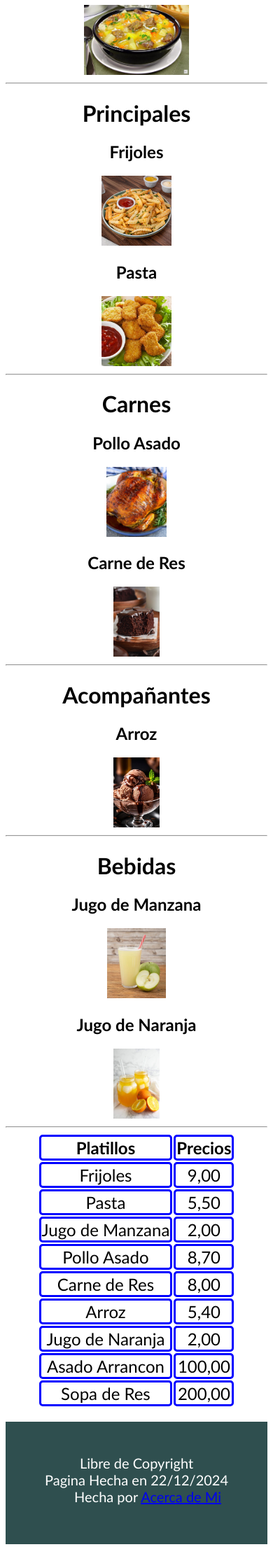
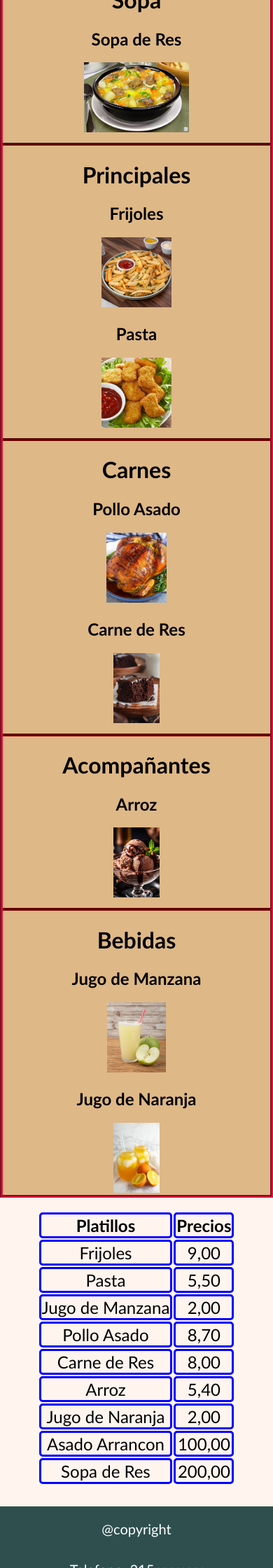
Before and after one commit to factor-rgb/coder-60095-RaulVieira, a Django app: a page that uses src/core/templates/core/base.html in a window 390 px wide. Shown: the part 960-3200 px from the top of the page at 70% size. Run offline with Django 5.2, Linux system fonts and the light colour scheme; data comes from the database, SQL or seed files in the repository; both versions use the stored data as it was after the commit.

Commit message:
style(menu): add new menu style, better footer, compatibility with phones

```diff
--- a/src/core/static/style.css
+++ b/src/core/static/style.css
@@ -1,6 +1,8 @@
 body {
     font-family: 'Gill Sans', 'Gill Sans MT', Calibri, 'Trebuchet MS', sans-serif;
     text-align: center;
+    background-color: seashell;
+    margin: 0px;
 }
 
 button {
@@ -9,47 +11,49 @@ button {
     cursor: pointer;
     padding: 10px 30px;
     border-radius: 28px;
-    background-color: aqua;
-    color: black;
+    background-color: navy;
+    color: white;
 }
 
 button:hover {
-    background-color: darkblue;
-    color: white;
+    background-color: yellow;
+    color: black;
 }
 
 header {
     background-image: url(mesa.webp);
     background-size: cover;
-    color: gold;
+    color: orange;
     padding: 2rem 1rem;
 }
 
 header h1 {
+    font-family: 'Franklin Gothic Medium', 'Arial Narrow', Arial, sans-serif;
     cursor: default;
     font-size: 4rem;
 }
 
+hr {
+    margin: 12px;
+    margin-right: 0px;
+    margin-left: 0px;
+    border-style: groove;
+    border-color: darkred;
+    border-width: 2px;
+}
+
 footer {
-    margin-top: 20px;
+    margin-top: 30px;
     height: 175px;
     font-size: 20px;
     background-color: darkslategray;
     color: white;
+    display: grid;
+
 }
 
 footer p {
-    float: left;
-    text-align: right;
-    margin-top: 75px;
-    margin-left: 1rem;
-}
-
-footer ul {
-    margin-top: 0px;
-    margin-right: 10px;
-    float: right;
-    list-style: none;
+    height: 10px;
 }
 
 form input {
@@ -96,8 +100,23 @@ table td {
     font-size: 1.5rem;
 }
 
-#datos {
-    float: left;
-    margin-top: 47px;
-    list-style: none;
+.menu {
+    background-color: burlywood;
+    border: 4px;
+    border-color: crimson;
+    border-style: groove;
 }
+
+@media (max-width: 450px) {
+    header {
+        background-image: url(mesa.webp);
+        background-size: cover;
+        color: orange;
+        padding: 2rem 1rem;
+        height: 500px;
+    }
+
+    header button {
+        margin-top: 16px;
+    }
+}
--- a/src/core/templates/core/base.html
+++ b/src/core/templates/core/base.html
@@ -32,17 +32,9 @@
     {% endblock content %}
     {% block footer %}
     <footer>
-        <ul id="datos">
-            <li>Libre de Copyright</p>
-            <li>Pagina Hecha en 22/12/2024</p>
-            <li>Hecha por <a href="{% url 'core:about' %}">Acerca de Mi</a></p>
-        </ul>
-        <ul>
-            <h4>Cosas a tener en cuenta</h4>
-            <li>Pagina en Desarrolo</li>
-            <li>No Enviar Spam</li>
-            <li>Solo son Ejemplos</li>
-        </ul>
+        <p>@copyright</p>
+        <p>Telefono: 315 xxx xxx</p>
+        <p>whassap +57 315 xxx xxx</p>
     </footer>
     {% endblock footer %}
 </body>
--- a/src/core/templates/core/menu_list.html
+++ b/src/core/templates/core/menu_list.html
@@ -3,6 +3,7 @@
 {% block content %}
     <h1>Menu</h1>
     <br>
+    <div class="menu">
         <h1>Especial</h1>
         {% for menu in object_list %}
                 {% if menu.categoria_comida.id == 4 %}
@@ -56,7 +57,8 @@
                 <br>
             {% endif %}
         {% endfor %}
-    <hr>
+    </div>
+    <br>
     <table>
         <thead>
             <tr>
```
Also changed, not shown: src/db.sqlite3. Lines whose indentation alone changed are shown as unchanged.
